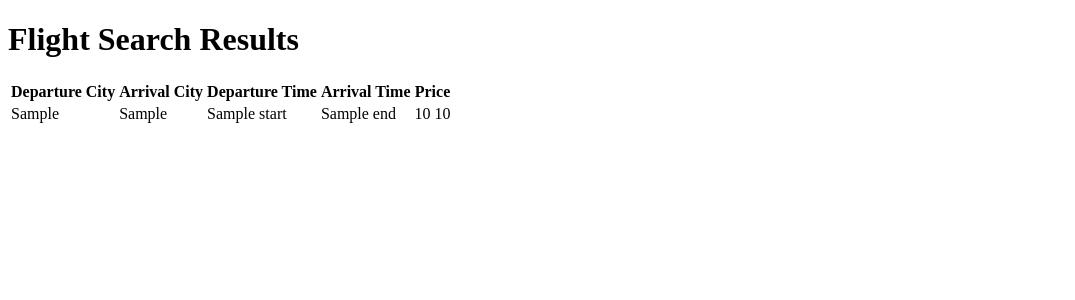
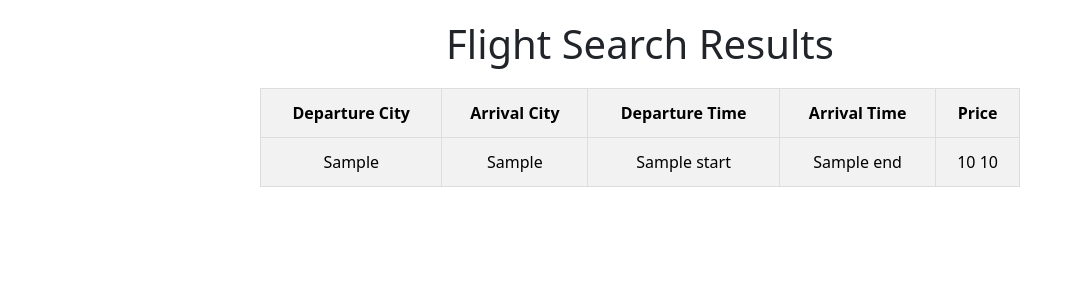
Before and after one commit to hemmerlinaj20/Comp442_TravelInfo, a Flask app: template templates/results.html in a window 1280 px wide. Shown: the top 300 px of the page, without its empty margins (0-1075 px from the left). Run offline with Flask 3, Linux system fonts and the light colour scheme; the template is opened without the code that fills it: most values are stand-ins (such as "Sample title", 1, 10 or a date in 2020).

Commit message:
results styling

```diff
--- /dev/null
+++ b/static/stylesheets/results.css
@@ -0,0 +1,25 @@
+.results-container {
+    max-width: 800px;
+    margin: 0 auto;
+    text-align: center;
+    padding: 20px;
+}
+
+.table {
+    width: 100%;
+    margin-top: 20px;
+    border-collapse: collapse;
+}
+
+.table th, .table td {
+    padding: 12px;
+    border: 1px solid #ddd;
+}
+
+.table th {
+    background-color: #f2f2f2;
+}
+
+.table-striped tbody tr:nth-child(odd) {
+    background-color: #f9f9f9;
+}
--- a/templates/results.html
+++ b/templates/results.html
@@ -4,18 +4,27 @@
     <meta charset="UTF-8">
     <meta name="viewport" content="width=device-width, initial-scale=1.0">
     <title>Search Results</title>
+
+    <link href="https://cdn.jsdelivr.net/npm/bootstrap@5.3.1/dist/css/bootstrap.min.css"
+    rel="stylesheet" crossorigin="anonymous"
+    integrity="sha384-4bw+/aepP/YC94hEpVNVgiZdgIC5+VKNBQNGCHeKRQN+PtmoHDEXuppvnDJzQIu9">
+
+    <link rel="stylesheet" href="/static/stylesheets/results.css">
 </head>
 <body>
+    <div class="results-container">
         <h1>Flight Search Results</h1>
-    <table>
+        <table class="table table-striped">
+            <thead>
                 <tr>
                     <th>Departure City</th>
                     <th>Arrival City</th>
                     <th>Departure Time</th>
                     <th>Arrival Time</th>
                     <th>Price</th>
-            <!-- <th>Carrier</th> -->
                 </tr>
+            </thead>
+            <tbody>
                 {% for flight in flights %}
                     <tr>
                         <td>{{ flight.airport_start }}</td>
@@ -23,9 +32,10 @@
                         <td>{{ flight.start }}</td>
                         <td>{{ flight.end }}</td>
                         <td>{{ flight.price}} {{ flight.price_units }}</td>
-                <!-- <td>{{ flight.carrier }}</td> -->
                     </tr>
                 {% endfor %}
+            </tbody>
         </table>
+    </div>
 </body>
 </html>
```
Also changed, not shown: templates/flightsearch.html (+6 -1 lines). Lines whose indentation alone changed are shown as unchanged.
